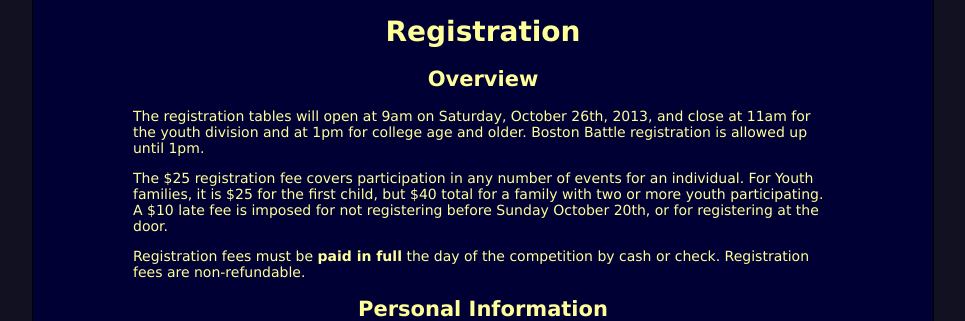
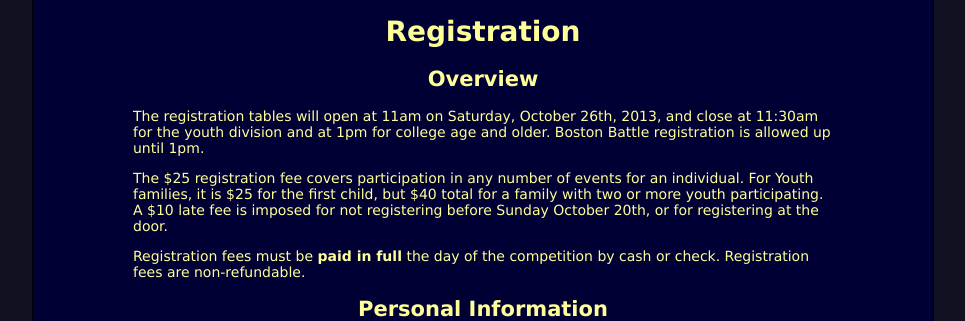
Before and after one commit to piotrf17/battleforboston, a Django app: page /register in a window 1280 px wide. Shown: the part 211-532 px from the top of the page, without its empty margins (157-1122 px from the left). Run offline with Django 3.2, Linux system fonts and the light colour scheme.

Commit message:
change text to have tables open at 11am, not 9am

```diff
--- a/mysite/templates/index.html
+++ b/mysite/templates/index.html
@@ -8,7 +8,7 @@
 the <b><a href="directions">Boston University Fitness and Recreation
 Center (915 Commonwealth Avenue, Boston MA)</a></b>.</p>
 
-<p>The registration table will open at 9am and close at 11am for the
+<p>The registration table will open at 11am and close at 11:30am for the
 youth division and at 1pm for college age and older.  To preregister
 for individual and team events online, please use
 our <a href="register">registration page</a>.
@@ -46,5 +46,7 @@ judging in finals. Kata should be appropriate for the participant's
 skill level. More information about the events can be found on
 our <a href="events">events</a> page.</p>
 
-<p>Spectators get in for free, and are encouraged to come watch all the competitions and exhibitions!</p>
+<p>Spectators get in for free, and are encouraged to come watch all
+the competitions and exhibitions!</p>
+
 {% endblock %}
--- a/tourny/templates/tourny/register.html
+++ b/tourny/templates/tourny/register.html
@@ -7,8 +7,8 @@
 
 <h2>Overview</h2>
 
-<p>The registration tables will open at 9am on Saturday, October 26th,
-  2013, and close at 11am for the youth division and at 1pm for
+<p>The registration tables will open at 11am on Saturday, October 26th,
+  2013, and close at 11:30am for the youth division and at 1pm for
   college age and older. Boston Battle registration is allowed up
   until 1pm.</p>
 
```
